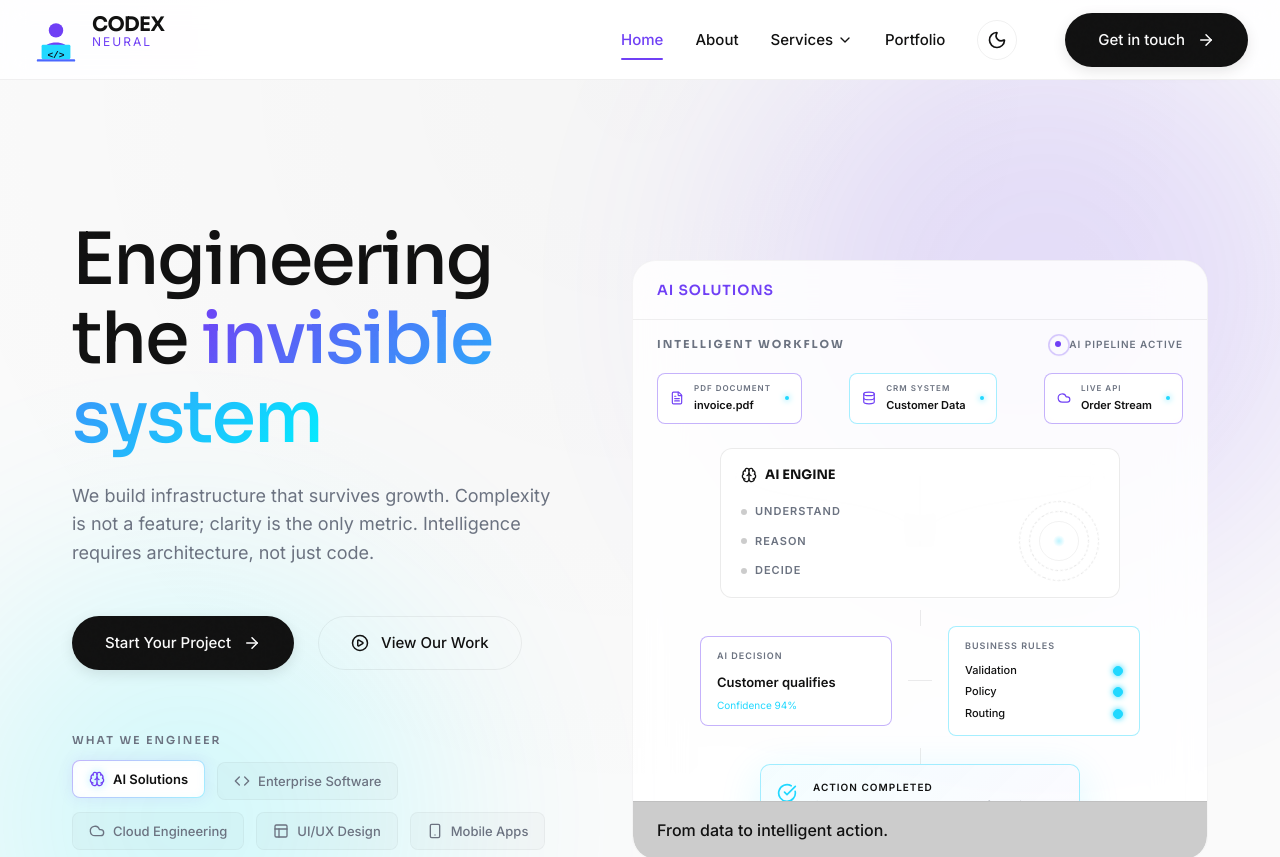
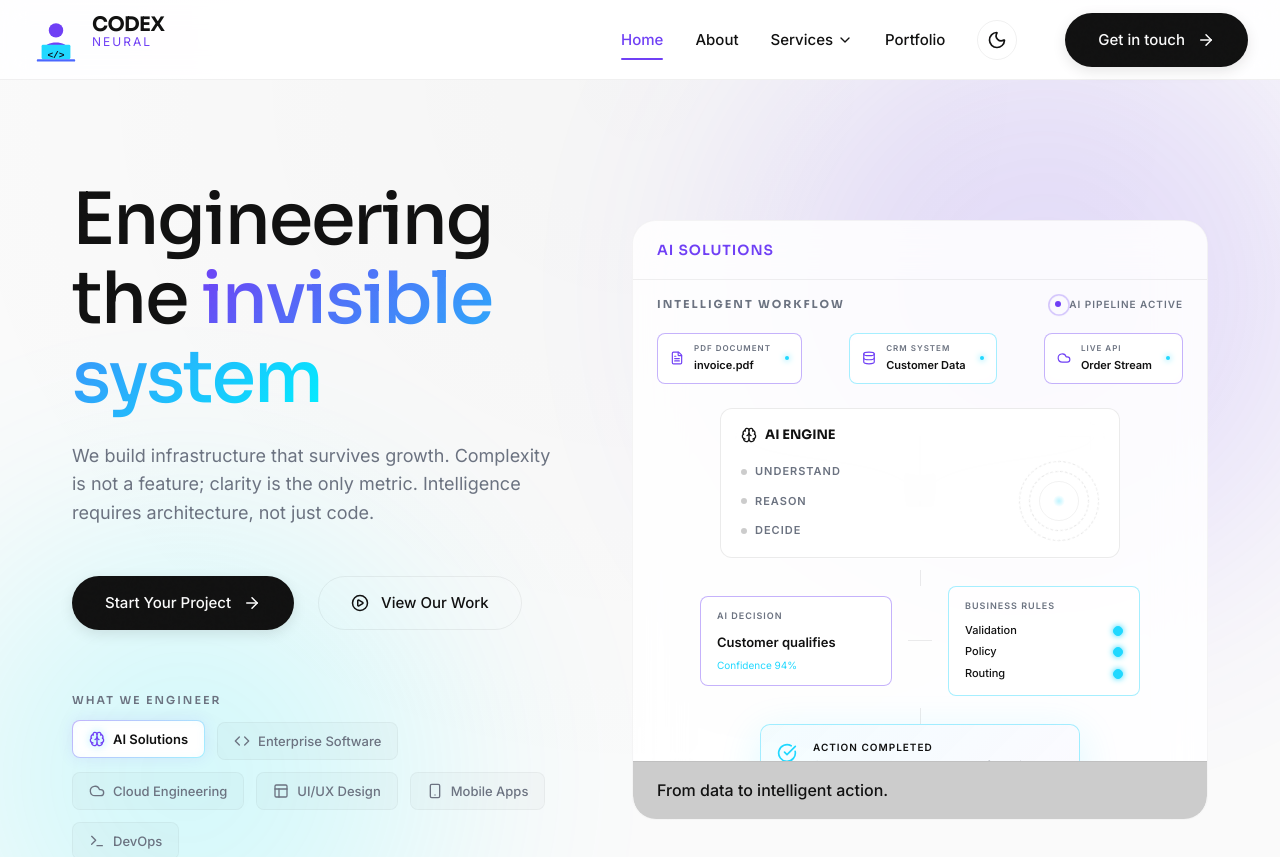
Before and after one commit to Manoharaya/codex-new, a React (Vite) app: page / in a window 1280 px wide. Shown: the top 857 px of the page. Built offline with nearby package versions, Linux system fonts and the light colour scheme.

Commit message:
Reduce top padding of Hero section to minimize gap below navbar

```diff
--- a/src/components/Hero/Hero.css
+++ b/src/components/Hero/Hero.css
@@ -5,7 +5,7 @@
   display: flex;
   align-items: center;
   justify-content: center;
-  padding: clamp(140px, 15vh, 180px) 0 var(--space-80);
+  padding: clamp(100px, 10vh, 120px) 0 var(--space-80);
   overflow: hidden;
   background-color: var(--bg-primary);
 }
```
